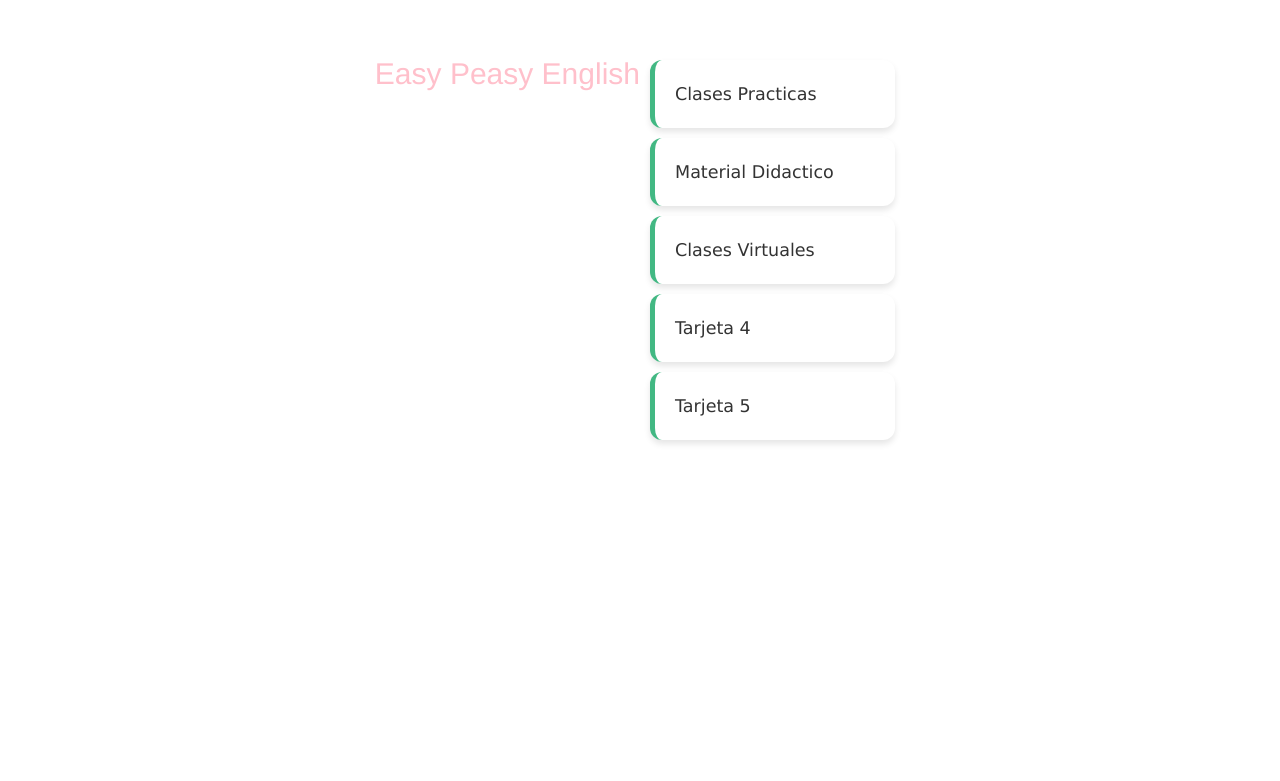
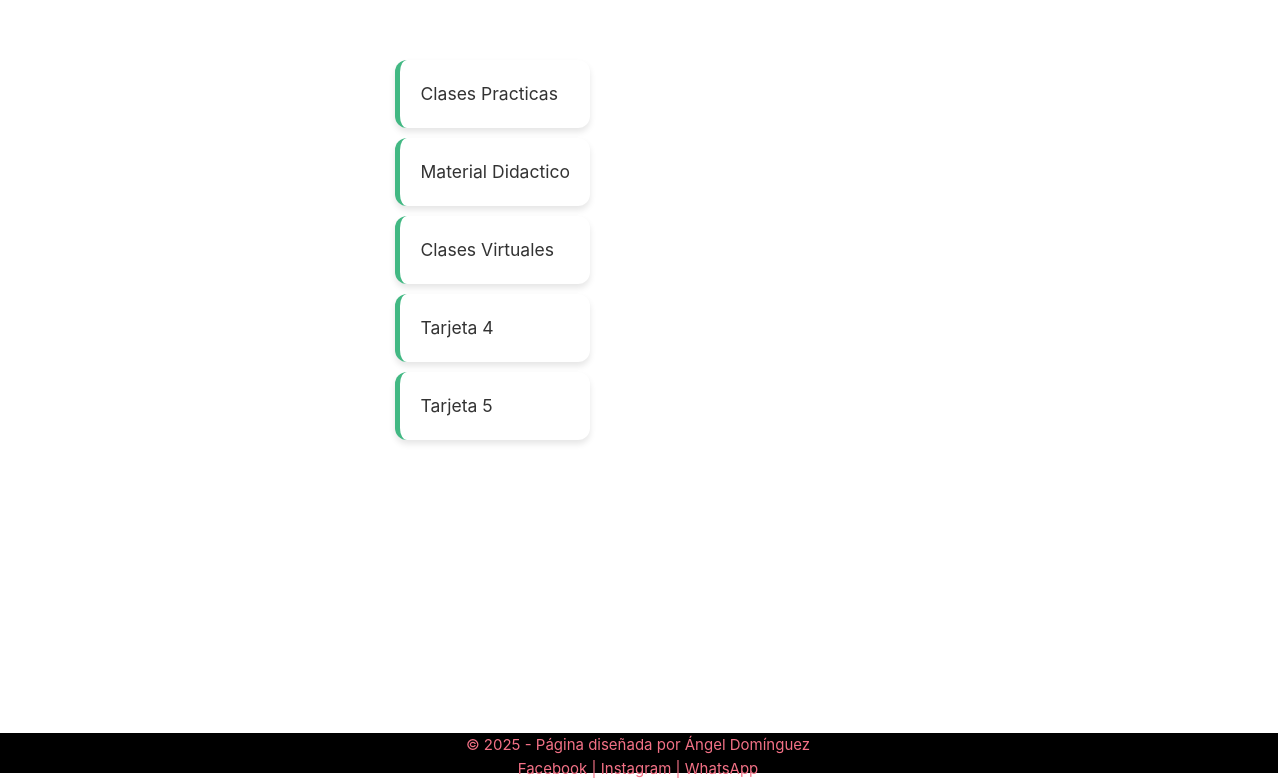
Before and after one commit to Chimochuchis02/Primer-Poryecto, a Vue app in the folder First-Vue-proyect/: page / in a window 1280 px wide. Shown: the part 150-931 px from the top of the page. Before the commit the page ends 800 px from the top, so only its background shows below. Built offline with nearby package versions, Linux system fonts and the light colour scheme.

Commit message:
Header & Footer Finished

```diff
--- a/First-Vue-proyect/src/App.vue
+++ b/First-Vue-proyect/src/App.vue
@@ -1,6 +1,7 @@
 <script setup>
 import tarjeta from "./components/Tarjetas.vue"
-import he from "./components/Head.vue"
+import MainHeader from "./components/Head.vue"
+import fo from "./components/Foot.vue"
 
 const salutate = (texto) => {
     alert("Entrando a: " + texto)
@@ -15,24 +16,23 @@ const salutate = (texto) => {
 </script>
 
 <template>
-  <header>
-  <he title="Easy Peasy English"/>
-  </header>
+<MainHeader/>
+
   <div class="card-container">
   <tarjeta v-for="card in Cards" :key=card.id :text=card.texto @clickBoton="salutate(card.texto)"
   />
   </div>
+
+  <fo />
+
 </template>
 
 <style scoped>
-body{
-  margin: 0;
-  padding: 0;
-  background: radial-gradient(circle, #3b3b3b 0%, #000000 100%);
-  min-height: 100vh;
+
+.card-container {
+  justify-content: center;
+  gap: 20px;
+  padding: 40px;
 }
 
-.card-container{
-  font-family: Verdana, Geneva, Tahoma, sans-serif;
-}
 </style>
--- a/First-Vue-proyect/src/components/Foot.vue
+++ b/First-Vue-proyect/src/components/Foot.vue
@@ -0,0 +1,31 @@
+<template>
+  <footer class="main-footer">
+    <p>&copy; 2025 - Página diseñada por Ángel Domínguez</p>
+    <div class="socials">
+      <span>Facebook</span> | <span>Instagram</span> | <span>WhatsApp</span>
+    </div>
+  </footer>
+</template>
+
+<style scoped>
+.main-footer {
+  background-color: #000;
+  color: #666;
+  text-align: center;
+  height:5%;
+  position:absolute;
+  top:883px;
+  width:100%;
+  right:2px;
+  text-align: center;
+}
+
+p{
+   color:rgb(243, 113, 134);
+}
+
+.socials{
+    text-align: center;
+    color:rgb(243, 113, 134);
+}
+</style>
--- a/First-Vue-proyect/src/components/Head.vue
+++ b/First-Vue-proyect/src/components/Head.vue
@@ -1,21 +1,22 @@
-<script setup>
-defineProps(["title"])
-</script>
-
 <template>
-<header class="h">
-<h1>{{ title }}</h1>
-</header>
+  <div class="h">
+    <h3>Easy Peasy English</h3>
+  </div>
 </template>
 
 <style scoped>
-.h{
-  text-align: center;
-  background-color: white;
-}
 
-h1{
- color:pink;
- font-family: 'Franklin Gothic Medium', 'Arial Narrow', Arial, sans-serif;
-}
+  div{
+    position:absolute;
+    bottom:900px;
+    width:100%;
+    right:2px;
+    text-align: center;
+    height:3.5%;
+  }
+
+  h3{
+    color:rgb(243, 113, 134);
+    background-color: #000;
+  }
 </style>
```
